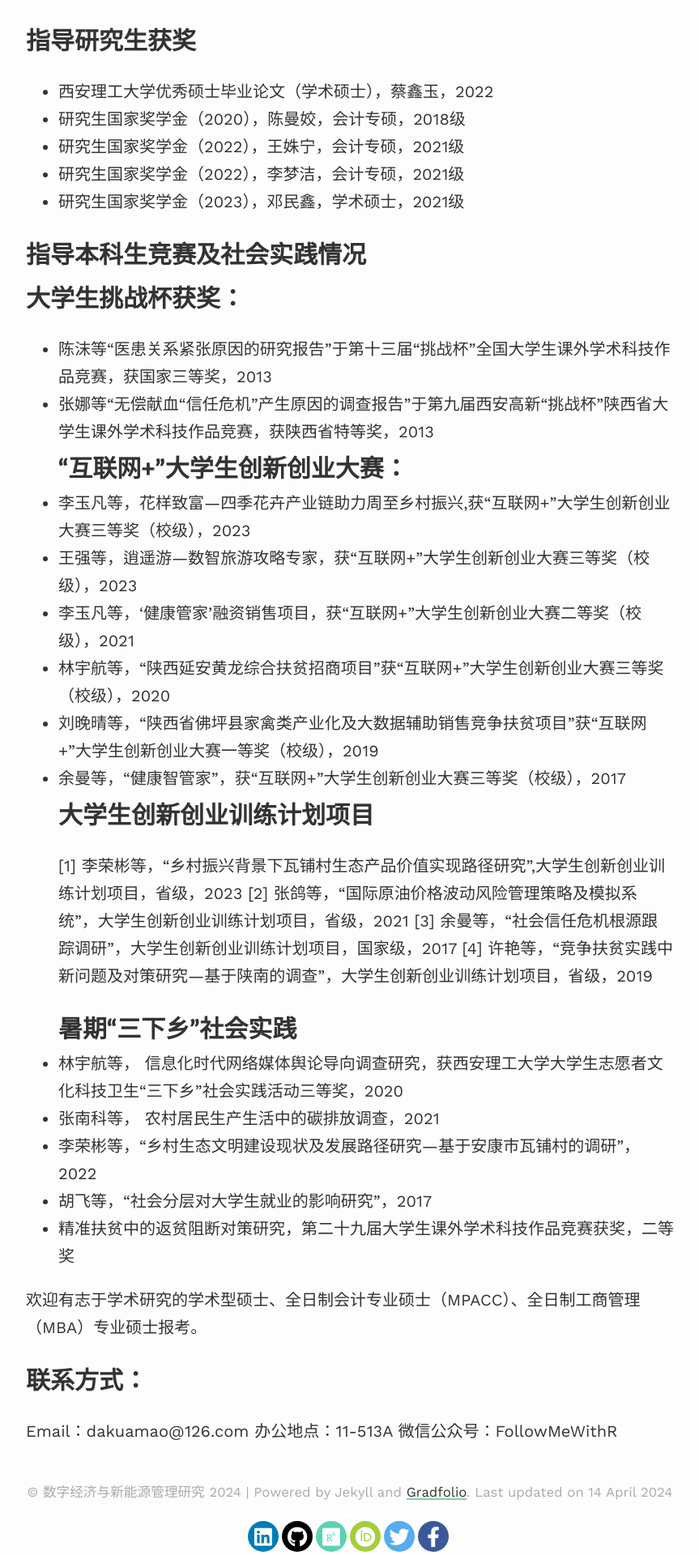
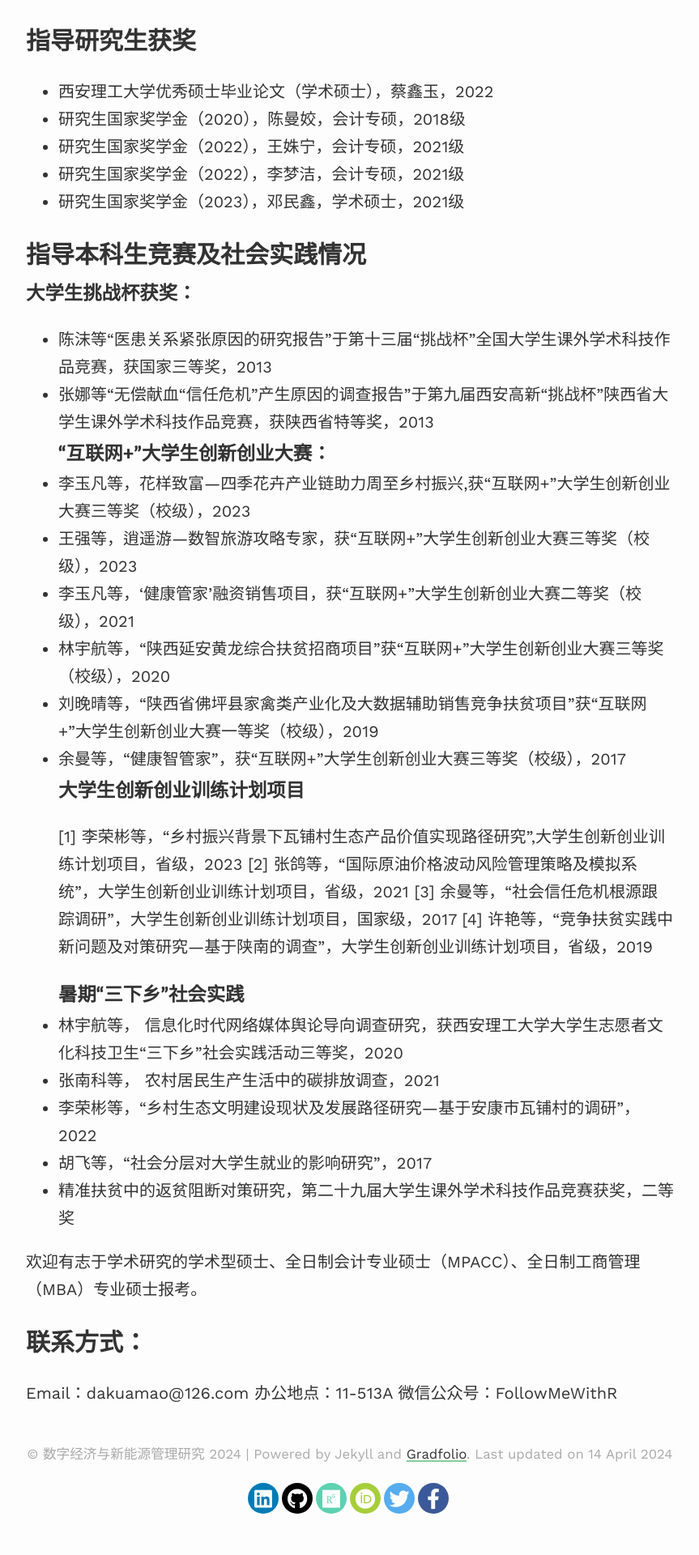
Before and after one commit to dakuamao/sun, a Jekyll site: the page built from index.md, in a window 1280 px wide. Shown: the part 3986-5906 px from the top of the page at 81% size, without its empty margins (208-1071 px from the left). Built offline with Jekyll 4.4.1, drawn with Linux system fonts in a browser that asks for light colours; nearby versions of some CDN libraries; our own code applies the rules of GitHub Pages for plain Markdown files; after the commit the page ends 5859 px from its top, so only the background shows below that.

```diff
--- a/index.md
+++ b/index.md
@@ -73,22 +73,22 @@
 - 研究生国家奖学金（2023），邓民鑫，学术硕士，2021级
 
 ## 指导本科生竞赛及社会实践情况
-# 大学生挑战杯获奖：
+### 大学生挑战杯获奖：
 - 陈沫等“医患关系紧张原因的研究报告”于第十三届“挑战杯”全国大学生课外学术科技作品竞赛，获国家三等奖，2013
 - 张娜等“无偿献血“信任危机”产生原因的调查报告”于第九届西安高新“挑战杯”陕西省大学生课外学术科技作品竞赛，获陕西省特等奖，2013
-# “互联网+”大学生创新创业大赛：
+### “互联网+”大学生创新创业大赛：
 - 李玉凡等，花样致富—四季花卉产业链助力周至乡村振兴,获“互联网+”大学生创新创业大赛三等奖（校级），2023
 - 王强等，逍遥游—数智旅游攻略专家，获“互联网+”大学生创新创业大赛三等奖（校级），2023
 - 李玉凡等，‘健康管家’融资销售项目，获“互联网+”大学生创新创业大赛二等奖（校级），2021
 - 林宇航等，“陕西延安黄龙综合扶贫招商项目”获“互联网+”大学生创新创业大赛三等奖（校级），2020
 - 刘晚晴等，“陕西省佛坪县家禽类产业化及大数据辅助销售竞争扶贫项目”获“互联网+”大学生创新创业大赛一等奖（校级），2019
 - 余曼等，“健康智管家”，获“互联网+”大学生创新创业大赛三等奖（校级），2017
-# 大学生创新创业训练计划项目
+### 大学生创新创业训练计划项目
 [1] 李荣彬等，“乡村振兴背景下瓦铺村生态产品价值实现路径研究”,大学生创新创业训练计划项目，省级，2023
 [2] 张鸽等，“国际原油价格波动风险管理策略及模拟系统”，大学生创新创业训练计划项目，省级，2021
 [3] 余曼等，“社会信任危机根源跟踪调研”，大学生创新创业训练计划项目，国家级，2017
 [4] 许艳等，“竞争扶贫实践中新问题及对策研究—基于陕南的调查”，大学生创新创业训练计划项目，省级，2019
-# 暑期“三下乡”社会实践
+### 暑期“三下乡”社会实践
 - 林宇航等， 信息化时代网络媒体舆论导向调查研究，获西安理工大学大学生志愿者文化科技卫生“三下乡”社会实践活动三等奖，2020
 - 张南科等， 农村居民生产生活中的碳排放调查，2021
 - 李荣彬等，“乡村生态文明建设现状及发展路径研究—基于安康市瓦铺村的调研”，2022
```
